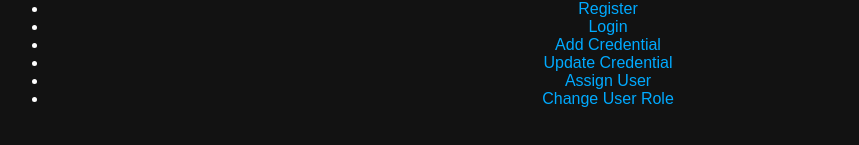
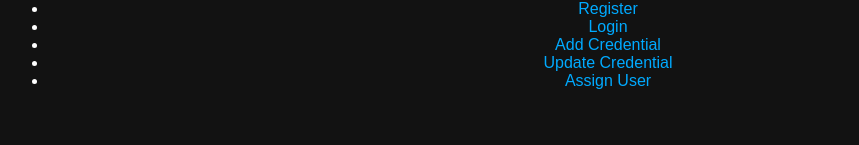
Before and after one commit to seanzira/managingCredentials, a React (Create React App) app in the folder FrontEnd/: page / in a window 1280 px wide. Shown: the part 247-392 px from the top of the page, without its empty margins (52-911 px from the left). Built offline with nearby package versions, Linux system fonts and the light colour scheme.

Commit message:
Update Home.js

```diff
--- a/FrontEnd/src/components/Home.js
+++ b/FrontEnd/src/components/Home.js
@@ -13,7 +13,6 @@ const Home = () => {
                 <li><Link to="/add-credential">Add Credential</Link></li>
                 <li><Link to="/update-credential">Update Credential</Link></li>
                 <li><Link to="/assign-user">Assign User</Link></li>
-                <li><Link to="/change-role">Change User Role</Link></li>
             </ul>
         </div>
     );
```
